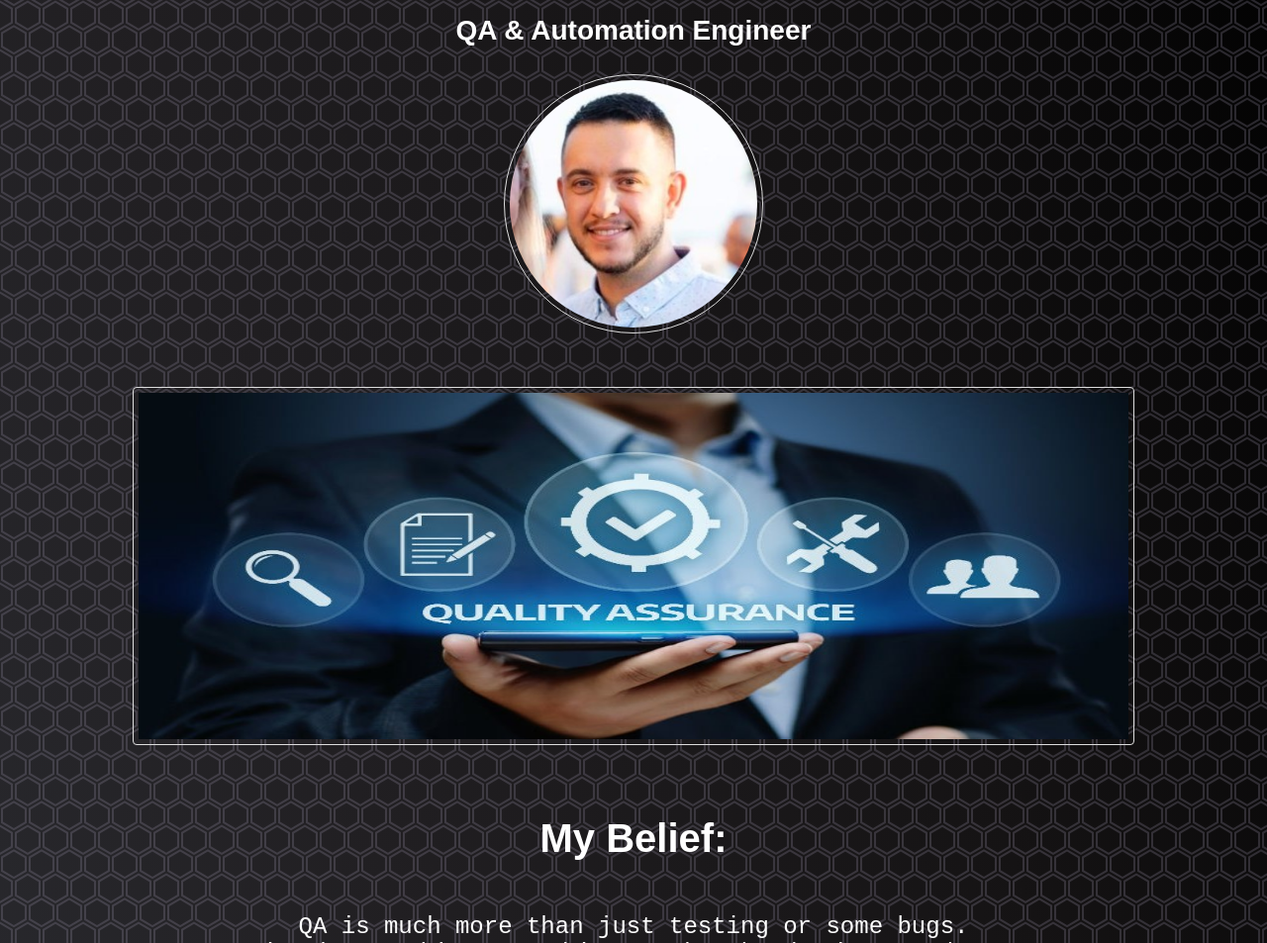
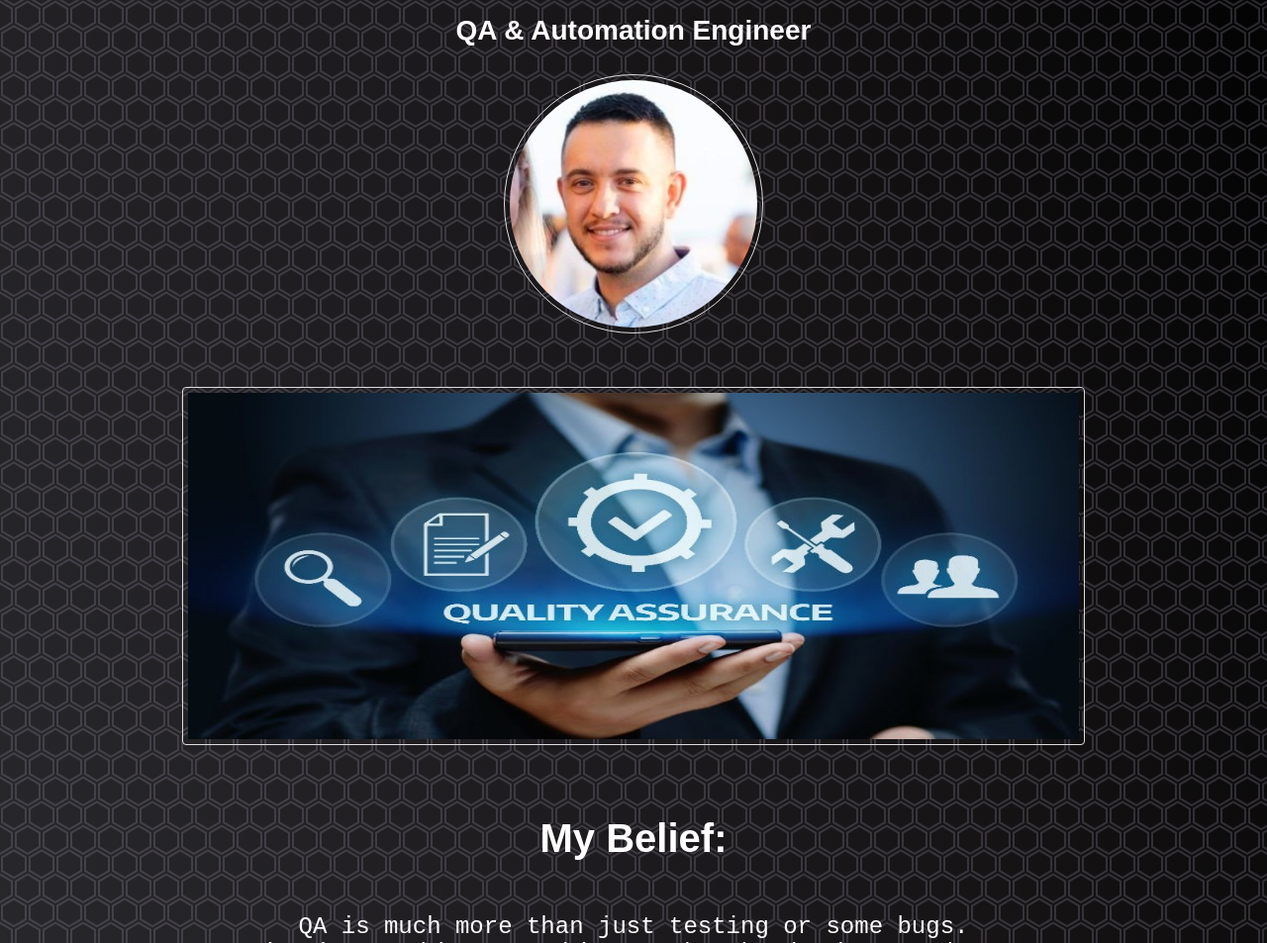
Before and after one commit to matanrudinsky/html, a plain HTML site: page index.html in a window 1280 px wide. Shown: the part 278-1231 px from the top of the page at 99% size. Drawn offline with Linux system fonts and the light colour scheme.

Commit message:
Update style.css

```diff
--- a/style.css
+++ b/style.css
@@ -10,7 +10,7 @@
 }
 
 #specialstyleforphotoqa{
-  width:1000;
+  width:900;
   height:350;
   display: block;
   border: 0.1px solid #ddd;
```
